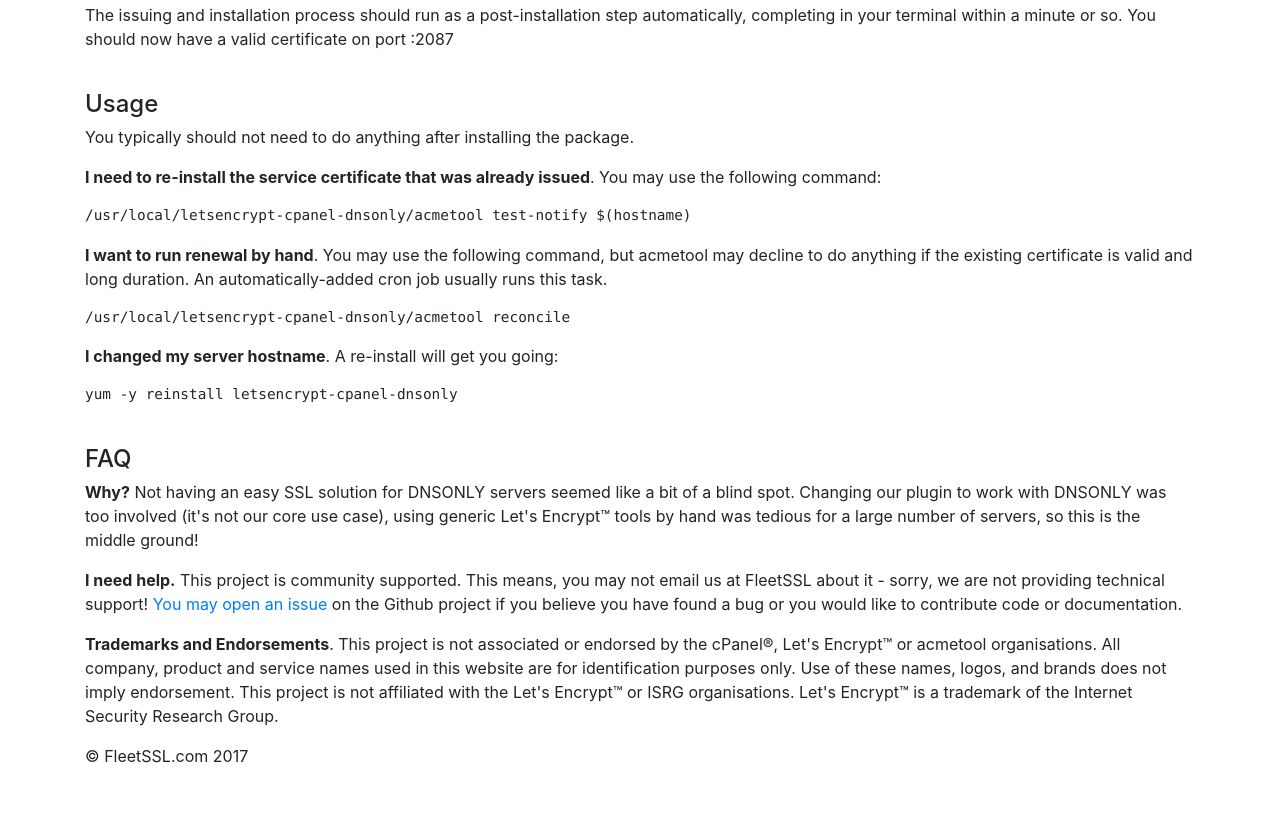
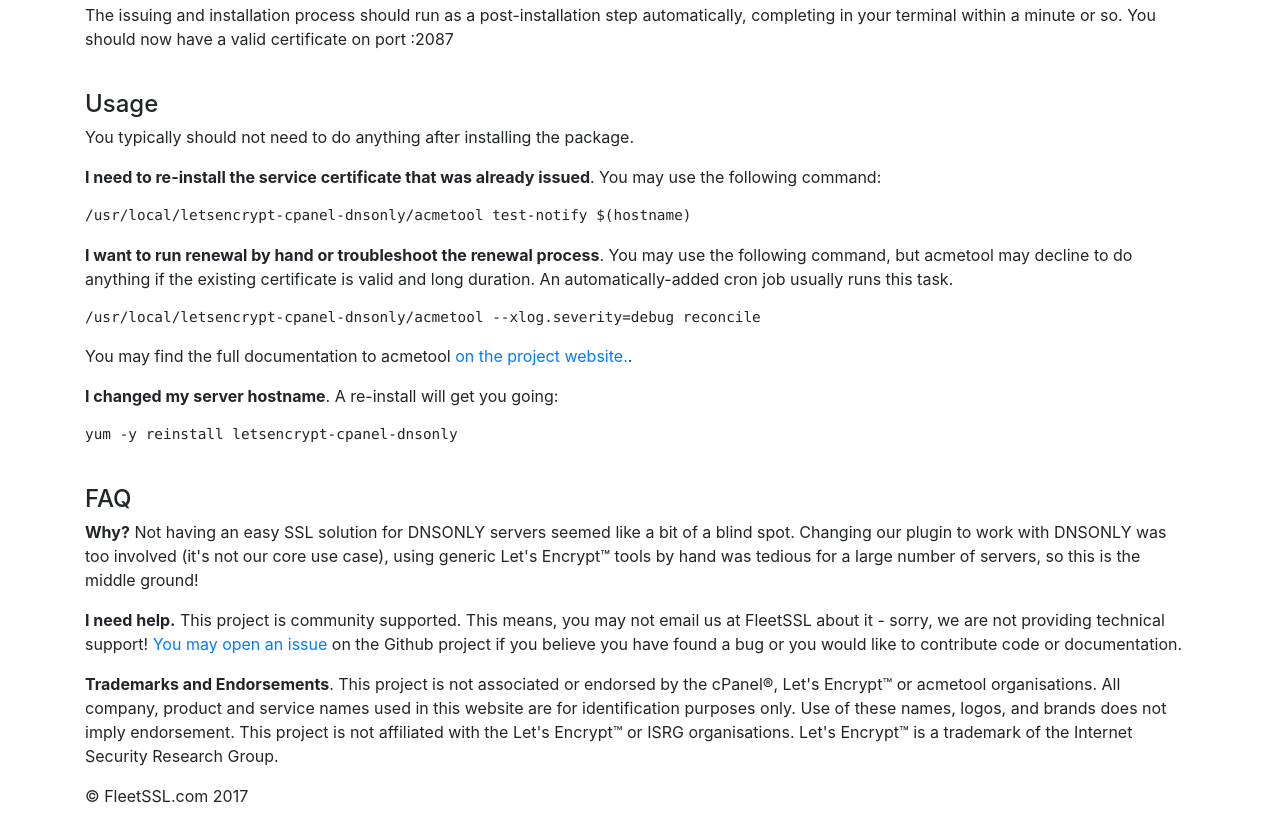
Before and after one commit to fleetssl/letsencrypt-cpanel-dnsonly, a plain HTML site: page website/index.html in a window 1280 px wide. Shown: the part 835-1659 px from the top of the page. Before the commit the page ends 1619 px from the top, so only its background shows below. Drawn offline with nearby package versions, Linux system fonts and the light colour scheme.

Commit message:
site: add debug command and link to acmetool docs
Closes #1 thanks @sneader

```diff
--- a/website/index.html
+++ b/website/index.html
@@ -67,8 +67,9 @@
 	    <strong>I need to re-install the service certificate that was already issued</strong>. You may use the following command: <pre>/usr/local/letsencrypt-cpanel-dnsonly/acmetool test-notify $(hostname)</pre>
 	  </p>
 	  <p>
-	    <strong>I want to run renewal by hand</strong>. You may use the following command, but acmetool may decline to do anything if the existing certificate is valid and long duration. An automatically-added cron job usually runs this task. <pre>/usr/local/letsencrypt-cpanel-dnsonly/acmetool reconcile</pre>
+	    <strong>I want to run renewal by hand or troubleshoot the renewal process</strong>. You may use the following command, but acmetool may decline to do anything if the existing certificate is valid and long duration. An automatically-added cron job usually runs this task. <pre>/usr/local/letsencrypt-cpanel-dnsonly/acmetool --xlog.severity=debug reconcile</pre>
 	  </p>
+    <p>You may find the full documentation to acmetool <a href="https://hlandau.github.io/acme/" rel="noreferrer noopener" target="_blank">on the project website.</a>.</p>
 	  <p>
 	    <strong>I changed my server hostname</strong>. A re-install will get you going: <pre>yum -y reinstall letsencrypt-cpanel-dnsonly</pre>
 	  </p>
```
